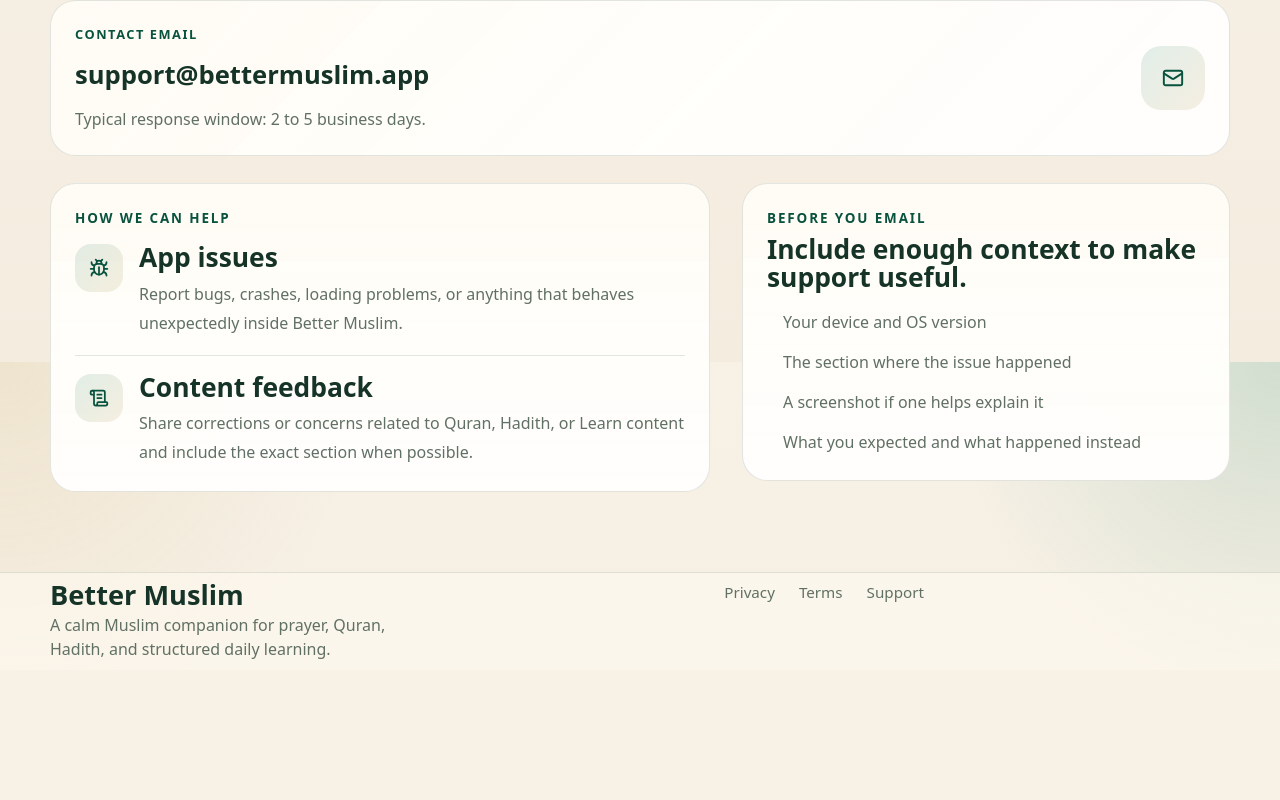
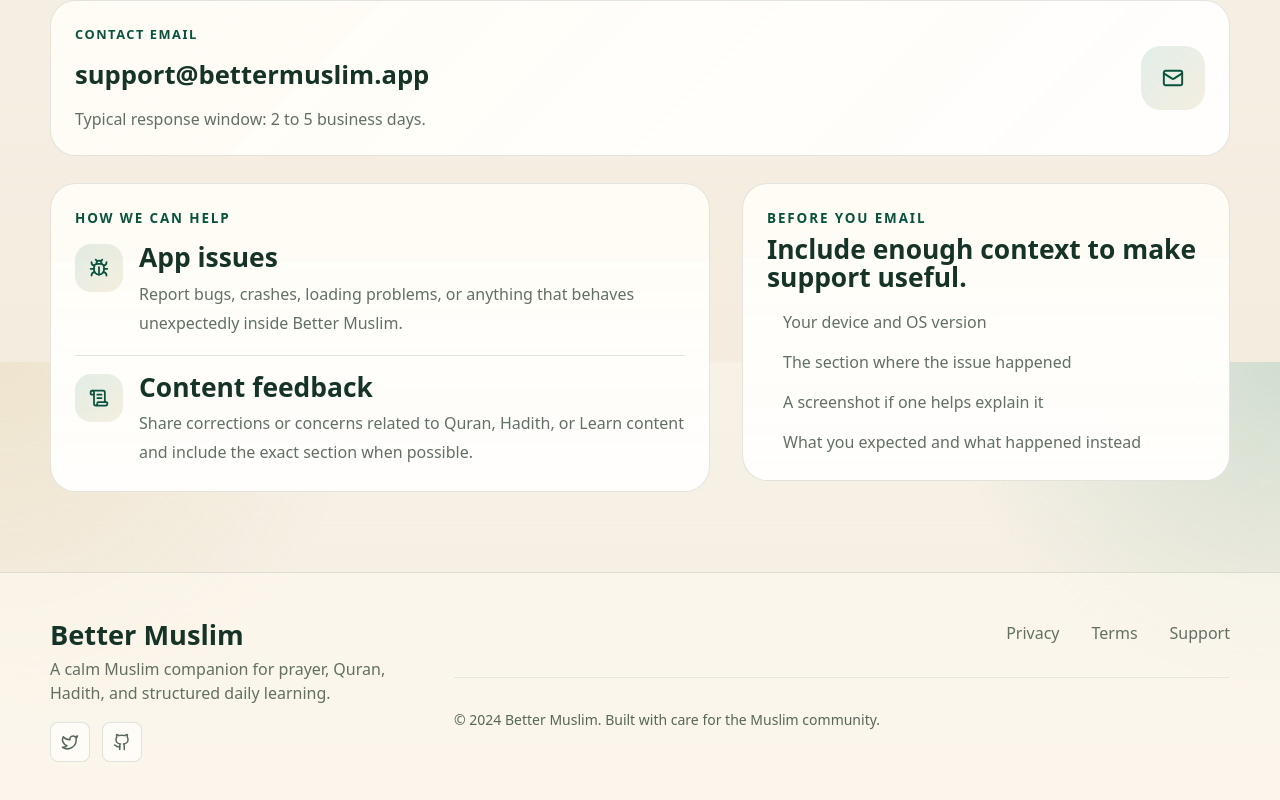
Before and after one commit to walonCode/better-muslim-web, a Next.js app: page /support in a window 1280 px wide. Shown: the part 438-1238 px from the top of the page. Before the commit the page ends 1108 px from the top, so only its background shows below. Built offline with nearby package versions, Linux system fonts and the light colour scheme.

Commit message:
feat: add NewsletterSection component and integrate it into the Home page

```diff
--- a/app/page.tsx
+++ b/app/page.tsx
@@ -9,6 +9,7 @@
 import { HeroSection } from "@/components/home/hero-section";
 import { androidPreviewUrl } from "@/components/home/home-data";
 import { InsideAppSection } from "@/components/home/inside-app-section";
+import { NewsletterSection } from "@/components/home/newsletter-section";
 import { SocialProofSection } from "@/components/home/social-proof-section";
 import { StatusSection } from "@/components/home/status-section";
 
@@ -55,6 +56,7 @@
         <InsideAppSection />
         <SocialProofSection shouldReduceMotion={shouldReduceMotion} />
         <CredibilitySection shouldReduceMotion={shouldReduceMotion} />
+        <NewsletterSection shouldReduceMotion={shouldReduceMotion} />
         <FaqSection />
       </div>
 
--- a/components/home/features-section.tsx
+++ b/components/home/features-section.tsx
@@ -1,10 +1,19 @@
 "use client";
 
 import { motion } from "framer-motion";
+import { BookOpen, GraduationCap, Settings } from "lucide-react";
+import React from "react";
 import { featureCards } from "@/components/home/home-data";
 import { Reveal } from "@/components/motion/reveal";
 import { Section } from "@/components/section";
 import { Card } from "@/components/ui/card";
+
+const featureIcons = [
+  BookOpen, // dashboard
+  BookOpen, // quran tools
+  GraduationCap, // learn
+  Settings, // widgets
+];
 
 export function FeaturesSection({
   shouldReduceMotion,
@@ -54,6 +63,9 @@
             >
               <Card className="group relative flex min-h-[15.5rem] flex-col overflow-hidden border-[var(--border)] bg-[linear-gradient(180deg,var(--surface),var(--surface-strong))] p-6 shadow-[0_20px_70px_rgba(var(--shadow-strong),0.12)] hover:border-[var(--brand-soft)] hover:shadow-[0_30px_90px_rgba(var(--shadow-brand),0.16)] max-md:rounded-[1.35rem] max-md:p-5">
                 <div className="pointer-events-none absolute inset-x-[-20%] top-0 h-24 -translate-y-10 rotate-[8deg] bg-[linear-gradient(90deg,transparent,rgba(255,255,255,0.28),transparent)] opacity-0 transition duration-500 group-hover:translate-y-28 group-hover:opacity-100 dark:bg-[linear-gradient(90deg,transparent,rgba(255,255,255,0.08),transparent)]" />
+                <div className="mb-4 flex h-12 w-12 items-center justify-center rounded-xl bg-[var(--brand-soft)] text-[var(--brand-strong)]">
+                  {React.createElement(featureIcons[index], { size: 24 })}
+                </div>
                 <h3 className="mb-3 text-[1.15rem] font-bold">
                   {feature.title}
                 </h3>
--- /dev/null
+++ b/components/home/newsletter-section.tsx
@@ -0,0 +1,90 @@
+"use client";
+
+import { motion } from "framer-motion";
+import { Mail } from "lucide-react";
+import { useState } from "react";
+import { Reveal } from "@/components/motion/reveal";
+import { Section } from "@/components/section";
+import { Button } from "@/components/ui/button";
+
+export function NewsletterSection({
+  shouldReduceMotion,
+}: {
+  shouldReduceMotion: boolean;
+}) {
+  const [email, setEmail] = useState("");
+  const [isSubmitting, setIsSubmitting] = useState(false);
+  const [isSubmitted, setIsSubmitted] = useState(false);
+
+  const handleSubmit = async (e: React.FormEvent) => {
+    e.preventDefault();
+    setIsSubmitting(true);
+
+    // Simulate API call
+    await new Promise((resolve) => setTimeout(resolve, 1000));
+
+    setIsSubmitted(true);
+    setIsSubmitting(false);
+    setEmail("");
+  };
+
+  return (
+    <Section className="pt-12 md:pt-14">
+      <Reveal className="mx-auto max-w-[46rem] text-center">
+        <div className="mb-6 flex justify-center">
+          <div className="flex h-16 w-16 items-center justify-center rounded-2xl bg-[var(--brand-soft)] text-[var(--brand-strong)]">
+            <Mail size={32} />
+          </div>
+        </div>
+        <h2 className='font-["Iowan_Old_Style","Palatino_Linotype","Book_Antiqua",serif] text-[clamp(2.1rem,5vw,3.6rem)] leading-none font-bold'>
+          Stay Updated
+        </h2>
+        <p className="mt-3 text-[1.02rem] leading-[1.8] text-[var(--text-secondary)]">
+          Get notified when the iPhone version launches and receive updates
+          about new features.
+        </p>
+
+        <motion.form
+          onSubmit={handleSubmit}
+          className="mt-8 flex flex-col gap-4 sm:flex-row sm:items-center sm:justify-center"
+          initial={shouldReduceMotion ? false : { opacity: 0, y: 20 }}
+          whileInView={shouldReduceMotion ? undefined : { opacity: 1, y: 0 }}
+          viewport={{ once: true }}
+          transition={{ duration: 0.6, delay: 0.2 }}
+        >
+          <div className="flex-1 max-w-md">
+            <input
+              type="email"
+              value={email}
+              onChange={(e) => setEmail(e.target.value)}
+              placeholder="Enter your email"
+              required
+              className="w-full rounded-xl border border-[var(--border)] bg-[var(--surface-strong)] px-4 py-3 text-[var(--text-primary)] placeholder-[var(--text-muted)] focus:border-[var(--brand-soft)] focus:outline-none focus:ring-2 focus:ring-[var(--brand-soft)]"
+            />
+          </div>
+          <Button
+            type="submit"
+            disabled={isSubmitting || isSubmitted}
+            className="whitespace-nowrap px-6 py-3"
+          >
+            {isSubmitted
+              ? "Subscribed!"
+              : isSubmitting
+                ? "Subscribing..."
+                : "Subscribe"}
+          </Button>
+        </motion.form>
+
+        {isSubmitted && (
+          <motion.p
+            initial={{ opacity: 0, y: 10 }}
+            animate={{ opacity: 1, y: 0 }}
+            className="mt-4 text-[var(--success-text)]"
+          >
+            Thanks for subscribing! We'll keep you updated.
+          </motion.p>
+        )}
+      </Reveal>
+    </Section>
+  );
+}
--- a/components/site-footer.tsx
+++ b/components/site-footer.tsx
@@ -1,3 +1,4 @@
+import { Github, Twitter } from "lucide-react";
 import Link from "next/link";
 
 const footerLinks = [
@@ -6,33 +7,60 @@
   { href: "/support", label: "Support" },
 ];
 
+const socialLinks = [
+  { href: "https://twitter.com/bettermuslim", label: "Twitter", icon: Twitter },
+  { href: "https://github.com/bettermuslim", label: "GitHub", icon: Github },
+];
+
 export function SiteFooter() {
   return (
     <footer className="mt-auto border-t border-[var(--border)] bg-[var(--footer-bg)]">
-      <div className="mx-auto flex w-[min(1180px,calc(100%-1.5rem))] flex-col gap-3 py-3 md:w-[min(1180px,calc(100%-4rem))] md:flex-row md:items-start md:justify-between md:gap-4 md:py-2">
-        <div className="text-center md:text-left">
+      <div className="mx-auto w-[min(1180px,calc(100%-1.5rem))] py-8 md:w-[min(1180px,calc(100%-4rem))] md:py-12">
+        <div className="grid gap-8 md:grid-cols-3">
+          <div>
             <p className='block font-["Iowan_Old_Style","Palatino_Linotype","Book_Antiqua",serif] text-[1.45rem] leading-none font-bold md:text-[1.7rem]'>
               Better Muslim
             </p>
-          <p className="mx-auto mt-1 max-w-[32rem] leading-[1.55] text-[var(--text-secondary)] md:mx-0">
+            <p className="mt-2 leading-[1.55] text-[var(--text-secondary)]">
               A calm Muslim companion for prayer, Quran, Hadith, and structured
               daily learning.
             </p>
+            <div className="mt-4 flex gap-3">
+              {socialLinks.map((link) => (
+                <Link
+                  key={link.href}
+                  href={link.href}
+                  className="flex h-10 w-10 items-center justify-center rounded-lg border border-[var(--border)] bg-[var(--surface-muted)] text-[var(--text-muted)] transition-colors hover:text-[var(--text-primary)] hover:bg-[var(--surface-strong)]"
+                  aria-label={link.label}
+                >
+                  <link.icon size={18} />
+                </Link>
+              ))}
             </div>
+          </div>
+
+          <div className="md:col-span-2">
             <nav
-          className="grid w-full grid-cols-3 justify-center gap-2 md:flex md:w-full md:flex-wrap md:justify-center md:gap-x-6 md:gap-y-4"
+              className="grid grid-cols-2 gap-4 md:flex md:justify-end md:gap-x-8 md:gap-y-4"
               aria-label="Footer"
             >
               {footerLinks.map((link) => (
                 <Link
                   key={link.href}
                   href={link.href}
-              className="inline-flex min-h-9 items-center justify-center rounded-xl border border-[var(--border-soft)] bg-[var(--surface-muted)] px-2 py-2 text-[0.87rem] font-medium text-[var(--text-muted)] transition-colors hover:text-[var(--text-primary)] md:min-h-0 md:rounded-none md:border-0 md:bg-transparent md:px-0 md:py-0 md:text-[0.95rem] md:font-normal md:text-[var(--text-secondary)]"
+                  className="text-[var(--text-secondary)] transition-colors hover:text-[var(--text-primary)]"
                 >
                   {link.label}
                 </Link>
               ))}
             </nav>
+            <div className="mt-6 border-t border-[var(--border-faint)] pt-6 md:mt-8 md:pt-8">
+              <p className="text-sm text-[var(--text-muted)]">
+                © 2024 Better Muslim. Built with care for the Muslim community.
+              </p>
+            </div>
+          </div>
+        </div>
       </div>
     </footer>
   );
```
Lines whose indentation alone changed are shown as unchanged.
